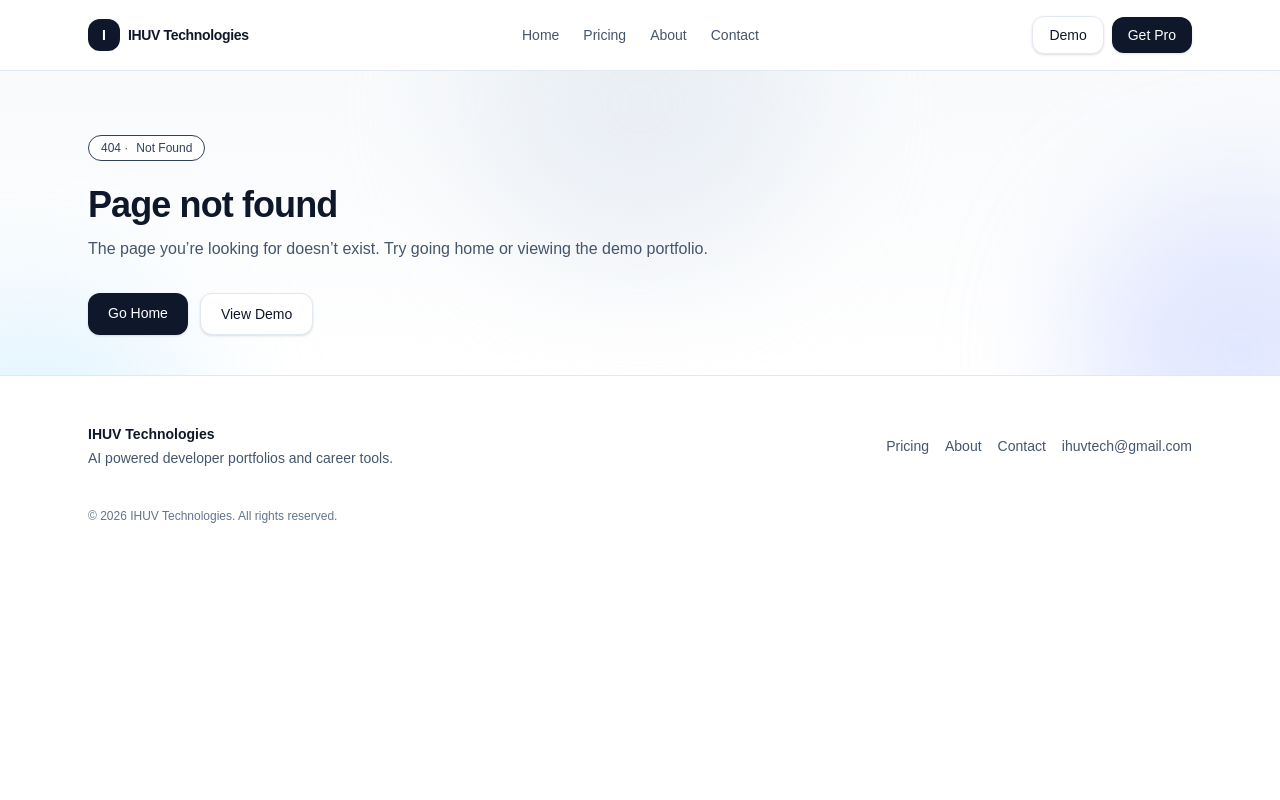
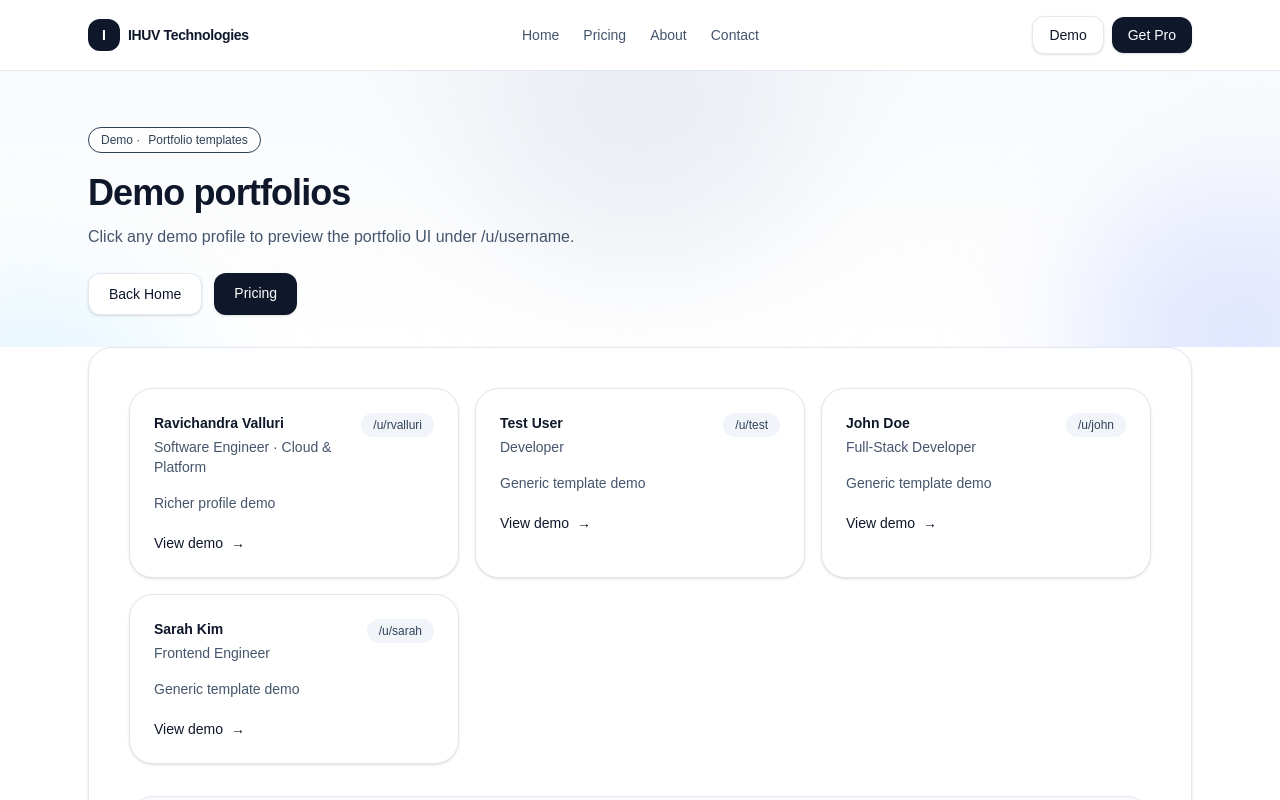
Before and after one commit to ihuvtech/ihuv-site, a Next.js app: page /demo in a window 1280 px wide. Before the commit this address had no page. Shown: the top 800 px of the page. Built offline with nearby package versions, Linux system fonts and the light colour scheme.

Commit message:
update 10

```diff
--- /dev/null
+++ b/app/demo/page.tsx
@@ -0,0 +1,119 @@
+import type { Metadata } from "next";
+import Link from "next/link";
+
+export const metadata: Metadata = {
+  title: "Demo",
+  description: "Explore IHUV demo portfolios.",
+};
+
+const demos = [
+  {
+    username: "rvalluri",
+    name: "Ravichandra Valluri",
+    title: "Software Engineer · Cloud & Platform",
+    note: "Richer profile demo",
+  },
+  {
+    username: "test",
+    name: "Test User",
+    title: "Developer",
+    note: "Generic template demo",
+  },
+  {
+    username: "john",
+    name: "John Doe",
+    title: "Full-Stack Developer",
+    note: "Generic template demo",
+  },
+  {
+    username: "sarah",
+    name: "Sarah Kim",
+    title: "Frontend Engineer",
+    note: "Generic template demo",
+  },
+];
+
+export default function DemoPage() {
+  return (
+    <main>
+      <section className="relative overflow-hidden">
+        <div className="absolute inset-0 -z-10">
+          <div className="h-full w-full bg-gradient-to-b from-slate-50 to-white" />
+          <div className="pointer-events-none absolute left-1/2 top-[-140px] h-[340px] w-[340px] -translate-x-1/2 rounded-full bg-slate-200/60 blur-3xl" />
+          <div className="pointer-events-none absolute right-[-120px] top-[120px] h-[320px] w-[320px] rounded-full bg-indigo-200/50 blur-3xl" />
+          <div className="pointer-events-none absolute left-[-140px] top-[220px] h-[340px] w-[340px] rounded-full bg-sky-200/40 blur-3xl" />
+        </div>
+
+        <div className="mx-auto max-w-6xl px-6 pt-14 pb-8">
+          <div className="inline-flex items-center gap-2 rounded-full border bg-white/70 px-3 py-1 text-xs text-slate-700 backdrop-blur">
+            Demo · <span className="font-medium">Portfolio templates</span>
+          </div>
+
+          <h1 className="mt-5 text-4xl font-semibold tracking-tight text-slate-900">
+            Demo portfolios
+          </h1>
+          <p className="mt-3 max-w-2xl text-slate-600">
+            Click any demo profile to preview the portfolio UI under <span className="font-mono">/u/username</span>.
+          </p>
+
+          <div className="mt-6 flex flex-wrap gap-3">
+            <Link
+              href="/"
+              className="rounded-xl border border-slate-200 bg-white px-5 py-2.5 text-sm font-medium text-slate-900 shadow-sm hover:bg-slate-50"
+            >
+              Back Home
+            </Link>
+            <Link
+              href="/pricing"
+              className="rounded-xl bg-slate-900 px-5 py-2.5 text-sm font-medium text-white shadow-sm hover:bg-slate-800"
+            >
+              Pricing
+            </Link>
+          </div>
+        </div>
+      </section>
+
+      <section className="mx-auto max-w-6xl px-6 pb-16">
+        <div className="rounded-3xl border border-slate-200 bg-white p-8 shadow-sm sm:p-10">
+          <div className="grid gap-4 sm:grid-cols-2 lg:grid-cols-3">
+            {demos.map((d) => (
+              <Link
+                key={d.username}
+                href={`/u/${d.username}`}
+                className="group rounded-3xl border border-slate-200 bg-white p-6 shadow-sm hover:shadow-md"
+              >
+                <div className="flex items-start justify-between gap-3">
+                  <div>
+                    <div className="text-sm font-semibold text-slate-900">
+                      {d.name}
+                    </div>
+                    <div className="mt-1 text-sm text-slate-600">{d.title}</div>
+                  </div>
+                  <div className="rounded-full bg-slate-100 px-3 py-1 text-xs text-slate-700">
+                    /u/{d.username}
+                  </div>
+                </div>
+
+                <div className="mt-4 text-sm text-slate-600">
+                  {d.note}
+                </div>
+
+                <div className="mt-5 text-sm font-medium text-slate-900">
+                  View demo <span className="ml-1 group-hover:translate-x-0.5 inline-block transition-transform">→</span>
+                </div>
+              </Link>
+            ))}
+          </div>
+
+          <div className="mt-8 rounded-3xl border border-slate-200 bg-slate-50 p-6 text-sm text-slate-600">
+            Tip: try any username at{" "}
+            <Link href="/" className="font-medium text-slate-900 hover:underline">
+              home
+            </Link>{" "}
+            to preview the generic template.
+          </div>
+        </div>
+      </section>
+    </main>
+  );
+}
--- a/app/layout.tsx
+++ b/app/layout.tsx
@@ -15,51 +15,83 @@ export const metadata: Metadata = {
   },
 };
 
-export default function RootLayout({ children }: { children: React.ReactNode }) {
+export default function RootLayout({
+  children,
+}: {
+  children: React.ReactNode;
+}) {
   return (
     <html lang="en">
       <body>
-        {/* Top Nav */}
+        {/* Navbar */}
         <header className="sticky top-0 z-50 border-b border-slate-200 bg-white/80 backdrop-blur">
           <div className="mx-auto max-w-6xl px-6 py-4 flex items-center justify-between">
+
+            {/* Logo */}
             <Link href="/" className="flex items-center gap-2">
               <span className="inline-flex h-8 w-8 items-center justify-center rounded-xl bg-slate-900 text-sm font-semibold text-white">
                 I
               </span>
+
               <span className="text-sm font-semibold tracking-tight text-slate-900">
                 IHUV Technologies
               </span>
             </Link>
 
+            {/* Center links */}
             <nav className="hidden md:flex items-center gap-6 text-sm text-slate-600">
-              <Link className="hover:text-slate-900" href="/">
+
+              <Link
+                href="/"
+                className="hover:text-slate-900"
+              >
                 Home
               </Link>
-              <Link className="hover:text-slate-900" href="/pricing">
+
+              <Link
+                href="/pricing"
+                className="hover:text-slate-900"
+              >
                 Pricing
               </Link>
-              <Link className="hover:text-slate-900" href="/about">
+
+              <Link
+                href="/about"
+                className="hover:text-slate-900"
+              >
                 About
               </Link>
-              <Link className="hover:text-slate-900" href="/contact">
+
+              <Link
+                href="/contact"
+                className="hover:text-slate-900"
+              >
                 Contact
               </Link>
+
             </nav>
 
+            {/* Right buttons */}
             <div className="flex items-center gap-2">
+
+              {/* Demo button */}
               <Link
-                href="/u/rvalluri"
+                href="/demo"
                 className="rounded-xl border border-slate-200 bg-white px-4 py-2 text-sm font-medium text-slate-900 shadow-sm hover:bg-slate-50"
               >
                 Demo
               </Link>
+
+              {/* Pro button */}
               <Link
                 href="/pricing"
                 className="rounded-xl bg-slate-900 px-4 py-2 text-sm font-medium text-white shadow-sm hover:bg-slate-800"
               >
                 Get Pro
               </Link>
+
             </div>
+
           </div>
         </header>
 
@@ -69,37 +101,60 @@ export default function RootLayout({ children }: { children: React.ReactNode })
         {/* Footer */}
         <footer className="border-t border-slate-200 bg-white">
           <div className="mx-auto max-w-6xl px-6 py-12">
+
             <div className="flex flex-col gap-6 sm:flex-row sm:items-center sm:justify-between">
+
               <div>
                 <div className="text-sm font-semibold text-slate-900">
                   IHUV Technologies
                 </div>
+
                 <div className="mt-1 text-sm text-slate-600">
                   AI powered developer portfolios and career tools.
                 </div>
               </div>
 
               <div className="flex flex-wrap gap-4 text-sm text-slate-600">
-                <Link className="hover:text-slate-900" href="/pricing">
+
+                <Link
+                  href="/pricing"
+                  className="hover:text-slate-900"
+                >
                   Pricing
                 </Link>
-                <Link className="hover:text-slate-900" href="/about">
+
+                <Link
+                  href="/about"
+                  className="hover:text-slate-900"
+                >
                   About
                 </Link>
-                <Link className="hover:text-slate-900" href="/contact">
+
+                <Link
+                  href="/contact"
+                  className="hover:text-slate-900"
+                >
                   Contact
                 </Link>
-                <a className="hover:text-slate-900" href="mailto:ihuvtech@gmail.com">
+
+                <a
+                  href="mailto:ihuvtech@gmail.com"
+                  className="hover:text-slate-900"
+                >
                   ihuvtech@gmail.com
                 </a>
+
               </div>
+
             </div>
 
             <div className="mt-10 text-xs text-slate-500">
               © 2026 IHUV Technologies. All rights reserved.
             </div>
+
           </div>
         </footer>
+
       </body>
     </html>
   );
```
